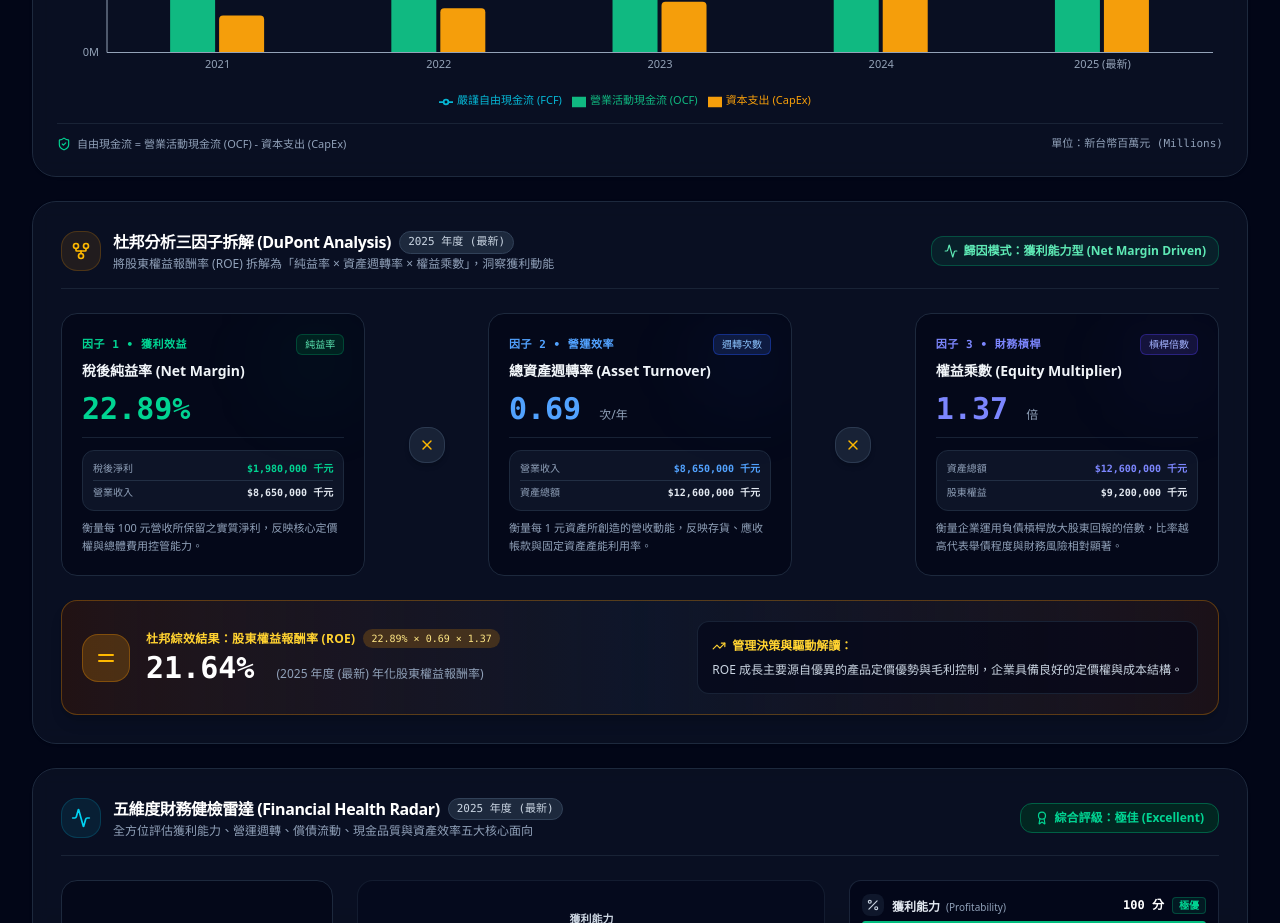
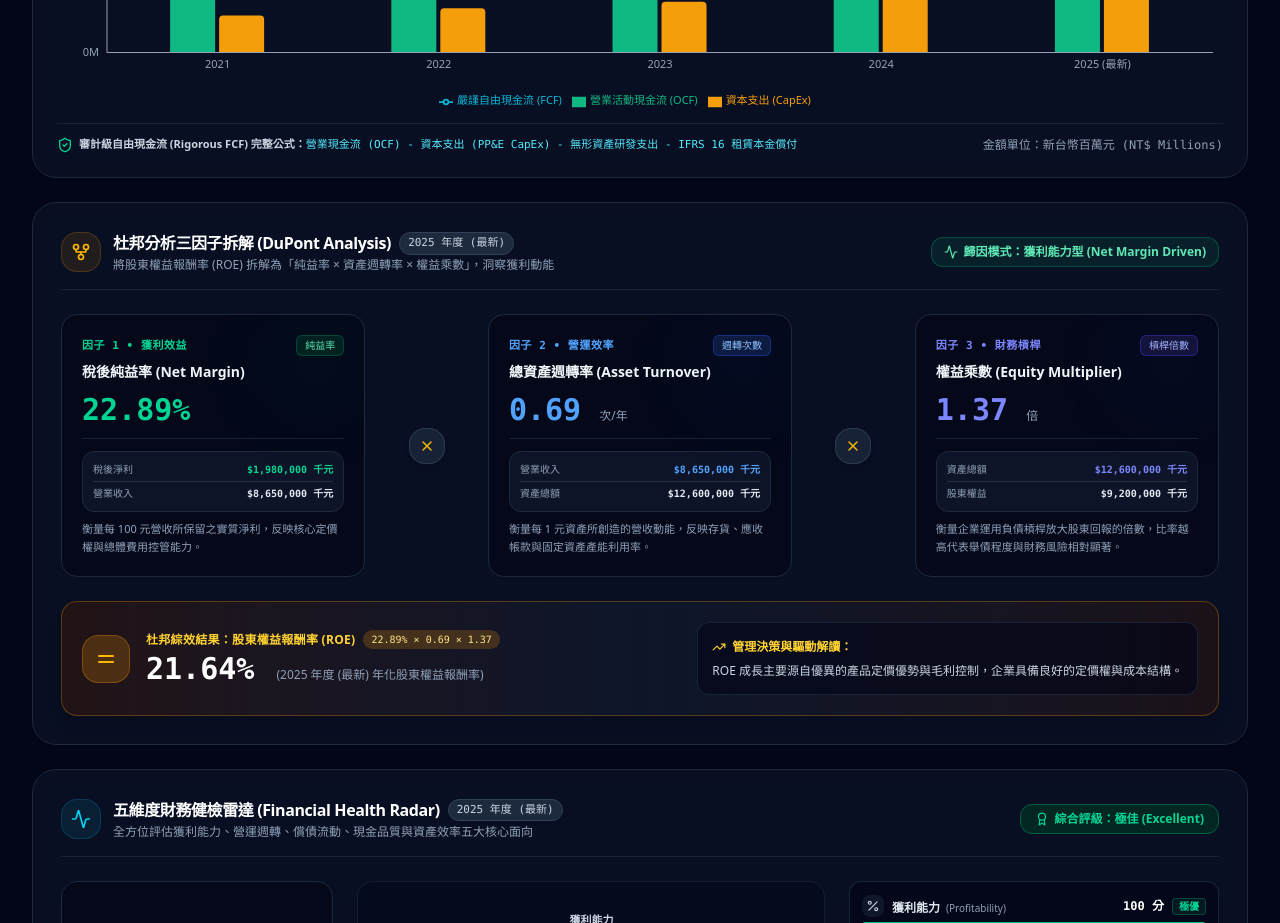
Before and after one commit to kevinhuang-coder/-AI-, a React (Vite) app: page / in a window 1280 px wide. Shown: the part 2380-3303 px from the top of the page. Built offline with nearby package versions, Linux system fonts and the light colour scheme.

Commit message:
完整化現金流圖表之審計級自由現金流與核心獲利轉換率計算公式

```diff
--- a/src/components/charts/CashFlowTrendChart.tsx
+++ b/src/components/charts/CashFlowTrendChart.tsx
@@ -189,14 +189,31 @@ export const CashFlowTrendChart: React.FC = () => {
         </ResponsiveContainer>
       </div>
 
-      {/* Explanatory Footer */}
-      <div className="mt-3.5 pt-3 border-t border-slate-800/80 flex items-center justify-between text-[11px] text-slate-400 flex-wrap gap-2">
-        <div className="flex items-center gap-1.5">
-          <ShieldCheck className="w-3.5 h-3.5 text-emerald-400 flex-shrink-0" />
-          <span>自由現金流 = 營業活動現金流 (OCF) - 資本支出 (CapEx)</span>
+      {/* Explanatory Footer with Complete Formulas */}
+      <div className="mt-3.5 pt-3 border-t border-slate-800/80 flex flex-col sm:flex-row sm:items-center justify-between text-[11px] text-slate-400 gap-2">
+        <div className="flex items-start sm:items-center gap-1.5 flex-1">
+          <ShieldCheck className="w-4 h-4 text-emerald-400 flex-shrink-0 mt-0.5 sm:mt-0" />
+          <div>
+            {metricMode === 'quality' ? (
+              <span>
+                <strong className="text-slate-300">核心本業現金轉換率公式：</strong>
+                <span className="font-mono text-indigo-300">
+                  (營業現金流 OCF - 租賃本金償付) ÷ [ 營業利益 (EBIT) × (1 - 20% 法定稅率) ] × 100%
+                </span>
+                <span className="text-slate-400 ml-1.5 hidden md:inline">（&gt;100% 代表本業獲利 100% 轉化為真金白銀）</span>
+              </span>
+            ) : (
+              <span>
+                <strong className="text-slate-300">審計級自由現金流 (Rigorous FCF) 完整公式：</strong>
+                <span className="font-mono text-cyan-300">
+                  營業現金流 (OCF) - 資本支出 (PP&E CapEx) - 無形資產研發支出 - IFRS 16 租賃本金償付
+                </span>
+              </span>
+            )}
+          </div>
         </div>
-        <div className="text-slate-400 font-mono">
-          單位：新台幣百萬元 (Millions)
+        <div className="text-slate-400 font-mono text-[10px] sm:text-xs flex-shrink-0 self-end sm:self-auto">
+          金額單位：新台幣百萬元 (NT$ Millions)
         </div>
       </div>
     </div>
```
